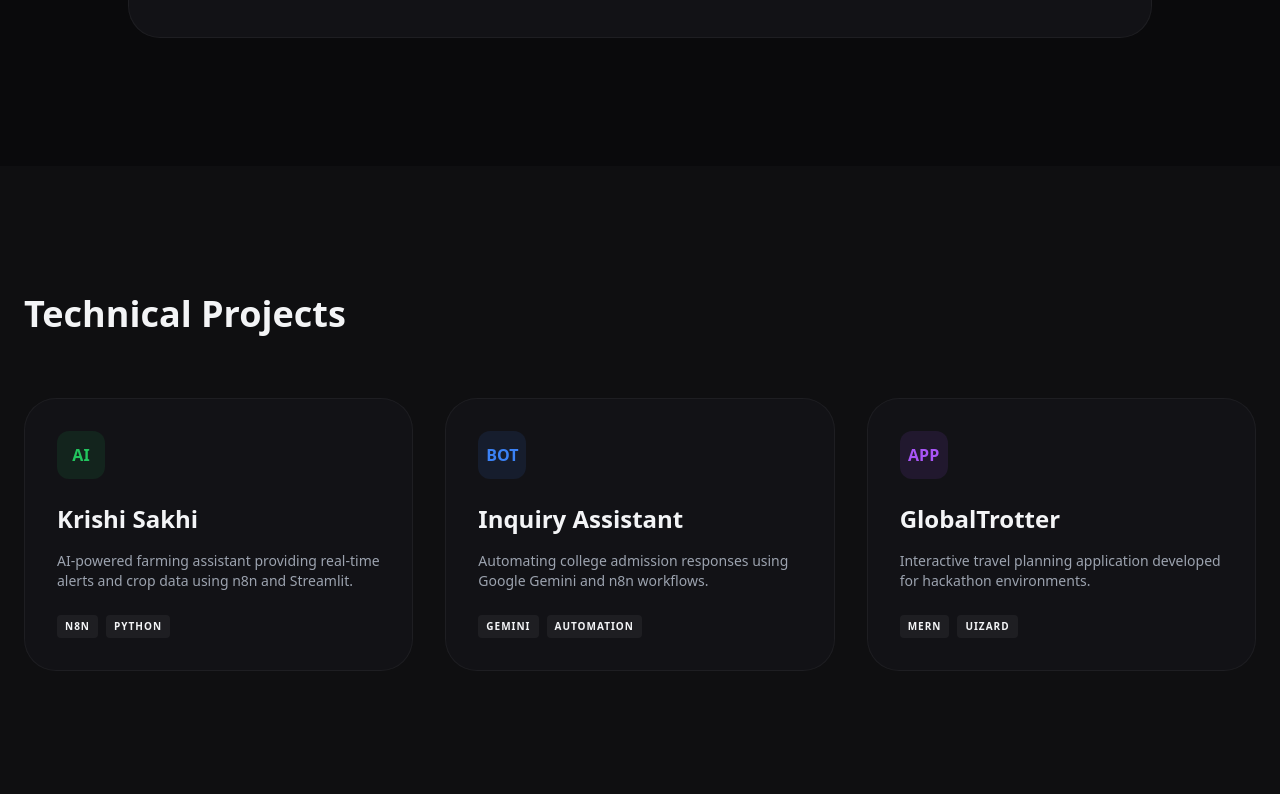
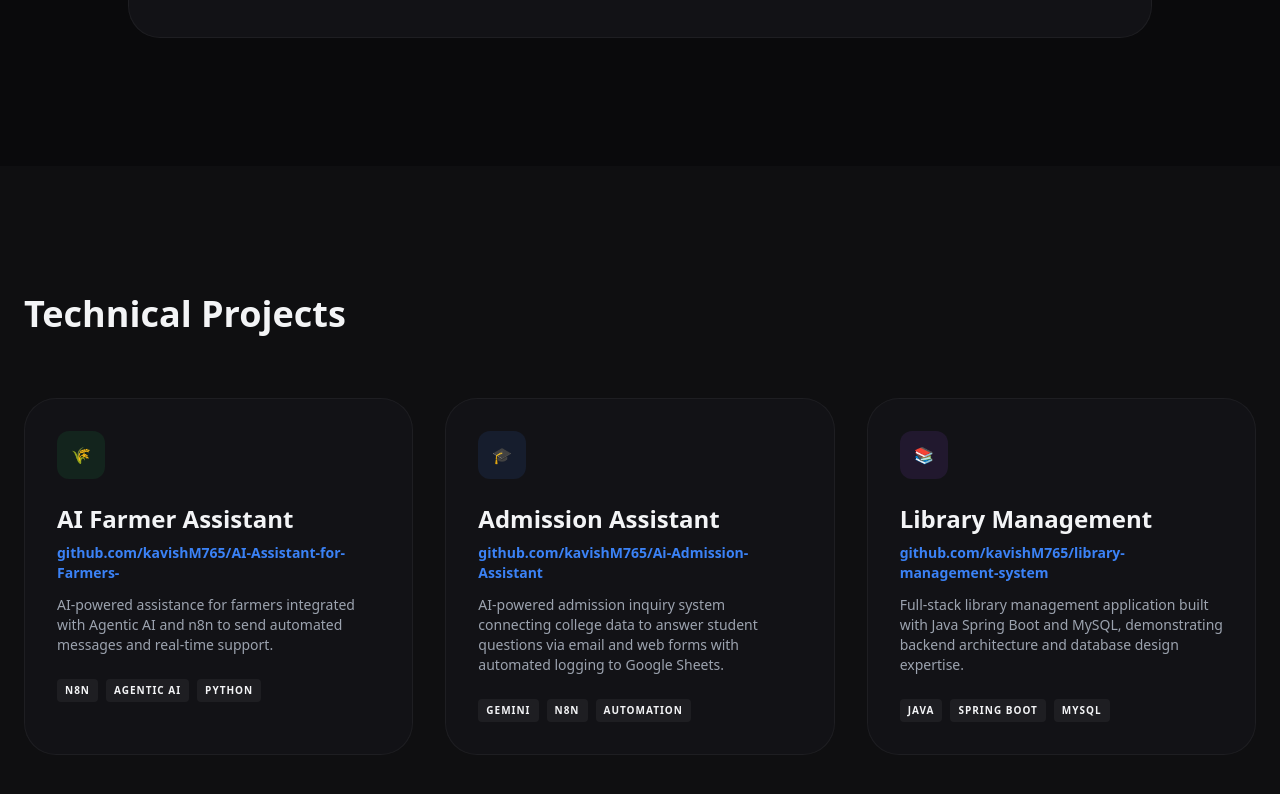
Before and after one commit to kavishM765/my-interactive-portfolio, a plain HTML site: page index.html in a window 1280 px wide. Shown: the part 1938-2732 px from the top of the page. Drawn offline with nearby package versions, Linux system fonts and the light colour scheme.

```diff
--- a/index.html
+++ b/index.html
@@ -48,8 +48,8 @@
                     </div>
                 </div>
                 <div class="relative animate-on-scroll fade-in">
-                    <div class="absolute -inset-10 bg-blue-600/10 blur-[100px] rounded-full"></div>
-                    <img src="./assets/image/imgone.jpg" class="relative z-10 w-full max-w-md mx-auto rounded-[2.5rem] border border-white/10 shadow-2xl rotate-2 hover:rotate-0 transition-transform duration-700">
+                    <div class="absolute -inset-8 bg-blue-600/10 blur-[80px] rounded-full"></div>
+                    <img src="./assets/image/imgone.jpg" class="relative z-10 w-full max-w-xs mx-auto rounded-2xl border border-white/10 shadow-xl hover:shadow-2xl transition-all duration-700">
                 </div>
             </div>
         </section>
@@ -107,30 +107,36 @@
                 <h2 class="text-4xl font-black mb-16 animate-on-scroll fade-up">Technical Projects</h2>
                 <div class="grid grid-cols-1 md:grid-cols-2 lg:grid-cols-3 gap-8">
                     <div class="group bg-[#121216] rounded-[2rem] p-8 border border-white/5 hover:border-blue-500/50 transition animate-on-scroll fade-up">
-                        <div class="h-12 w-12 bg-green-500/10 rounded-xl flex items-center justify-center text-green-500 mb-6 font-bold">AI</div>
-                        <h3 class="text-2xl font-bold mb-4">Krishi Sakhi</h3>
-                        <p class="text-gray-400 text-sm mb-6">AI-powered farming assistant providing real-time alerts and crop data using n8n and Streamlit.</p>
-                        <div class="flex gap-2">
+                        <div class="h-12 w-12 bg-green-500/10 rounded-xl flex items-center justify-center text-green-500 mb-6 font-bold">🌾</div>
+                        <h3 class="text-2xl font-bold mb-2">AI Farmer Assistant</h3>
+                        <p class="text-blue-500 text-sm mb-3 font-semibold">github.com/kavishM765/AI-Assistant-for-Farmers-</p>
+                        <p class="text-gray-400 text-sm mb-6">AI-powered assistance for farmers integrated with Agentic AI and n8n to send automated messages and real-time support.</p>
+                        <div class="flex gap-2 flex-wrap">
                             <span class="text-[10px] uppercase font-bold tracking-widest bg-white/5 px-2 py-1 rounded">n8n</span>
+                            <span class="text-[10px] uppercase font-bold tracking-widest bg-white/5 px-2 py-1 rounded">Agentic AI</span>
                             <span class="text-[10px] uppercase font-bold tracking-widest bg-white/5 px-2 py-1 rounded">Python</span>
                         </div>
                     </div>
                     <div class="group bg-[#121216] rounded-[2rem] p-8 border border-white/5 hover:border-blue-500/50 transition animate-on-scroll fade-up delay-100">
-                        <div class="h-12 w-12 bg-blue-500/10 rounded-xl flex items-center justify-center text-blue-500 mb-6 font-bold">BOT</div>
-                        <h3 class="text-2xl font-bold mb-4">Inquiry Assistant</h3>
-                        <p class="text-gray-400 text-sm mb-6">Automating college admission responses using Google Gemini and n8n workflows.</p>
-                        <div class="flex gap-2">
+                        <div class="h-12 w-12 bg-blue-500/10 rounded-xl flex items-center justify-center text-blue-500 mb-6 font-bold">🎓</div>
+                        <h3 class="text-2xl font-bold mb-2">Admission Assistant</h3>
+                        <p class="text-blue-500 text-sm mb-3 font-semibold">github.com/kavishM765/Ai-Admission-Assistant</p>
+                        <p class="text-gray-400 text-sm mb-6">AI-powered admission inquiry system connecting college data to answer student questions via email and web forms with automated logging to Google Sheets.</p>
+                        <div class="flex gap-2 flex-wrap">
                             <span class="text-[10px] uppercase font-bold tracking-widest bg-white/5 px-2 py-1 rounded">Gemini</span>
+                            <span class="text-[10px] uppercase font-bold tracking-widest bg-white/5 px-2 py-1 rounded">n8n</span>
                             <span class="text-[10px] uppercase font-bold tracking-widest bg-white/5 px-2 py-1 rounded">Automation</span>
                         </div>
                     </div>
                     <div class="group bg-[#121216] rounded-[2rem] p-8 border border-white/5 hover:border-blue-500/50 transition animate-on-scroll fade-up delay-200">
-                        <div class="h-12 w-12 bg-purple-500/10 rounded-xl flex items-center justify-center text-purple-500 mb-6 font-bold">APP</div>
-                        <h3 class="text-2xl font-bold mb-4">GlobalTrotter</h3>
-                        <p class="text-gray-400 text-sm mb-6">Interactive travel planning application developed for hackathon environments.</p>
-                        <div class="flex gap-2">
-                            <span class="text-[10px] uppercase font-bold tracking-widest bg-white/5 px-2 py-1 rounded">MERN</span>
-                            <span class="text-[10px] uppercase font-bold tracking-widest bg-white/5 px-2 py-1 rounded">Uizard</span>
+                        <div class="h-12 w-12 bg-purple-500/10 rounded-xl flex items-center justify-center text-purple-500 mb-6 font-bold">📚</div>
+                        <h3 class="text-2xl font-bold mb-2">Library Management</h3>
+                        <p class="text-blue-500 text-sm mb-3 font-semibold">github.com/kavishM765/library-management-system</p>
+                        <p class="text-gray-400 text-sm mb-6">Full-stack library management application built with Java Spring Boot and MySQL, demonstrating backend architecture and database design expertise.</p>
+                        <div class="flex gap-2 flex-wrap">
+                            <span class="text-[10px] uppercase font-bold tracking-widest bg-white/5 px-2 py-1 rounded">Java</span>
+                            <span class="text-[10px] uppercase font-bold tracking-widest bg-white/5 px-2 py-1 rounded">Spring Boot</span>
+                            <span class="text-[10px] uppercase font-bold tracking-widest bg-white/5 px-2 py-1 rounded">MySQL</span>
                         </div>
                     </div>
                 </div>
```
